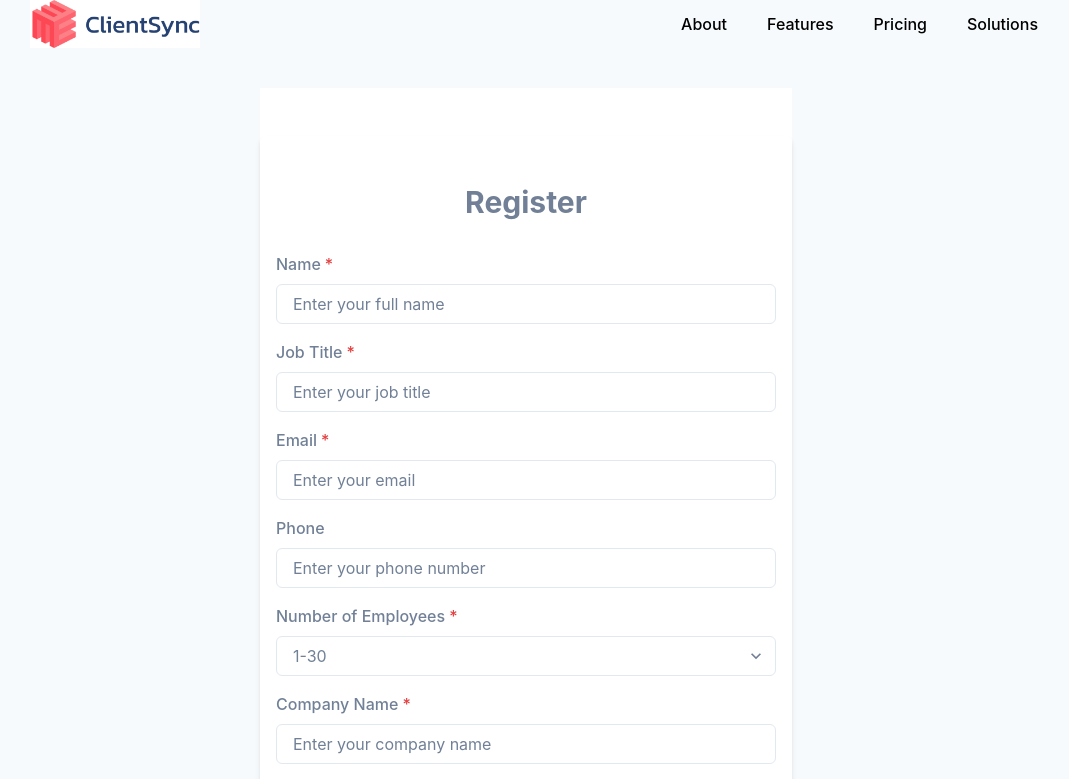
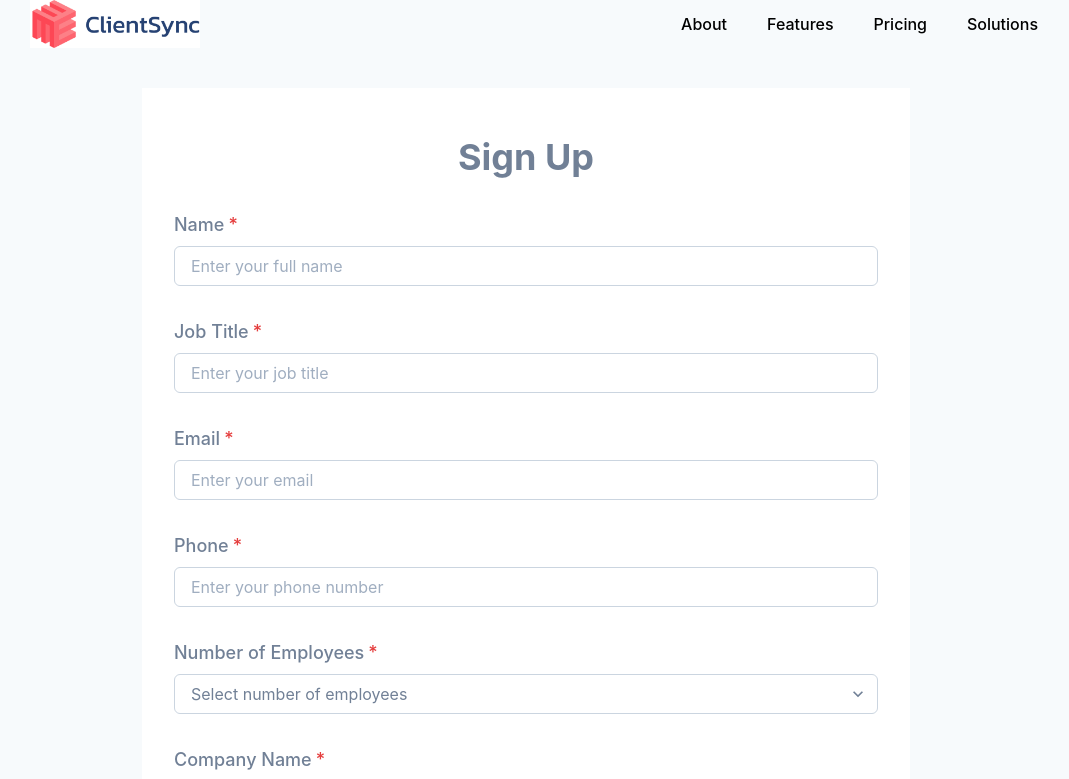
Before and after one commit to Hetp29/microCRM, a React (Create React App) app in the folder frontend/: page /register in a window 1280 px wide. Shown: the top 779 px of the page, without its empty margins (114-1183 px from the left). Built offline with nearby package versions, Linux system fonts and the light colour scheme.

Commit message:
Done with sign up page for now

```diff
--- a/frontend/src/components/Register.tsx
+++ b/frontend/src/components/Register.tsx
@@ -72,58 +72,82 @@ const Register = () => {
       py={12}
       bg="white"
       borderRadius="md"
-
       textColor="gray.500"
-      boxShadow="md"
-      mt={12}
-      mb={12}
+      width="800px"
+      px={8}
     >
-      <Box textAlign="center" width="500px" mb={8}>
-        <Heading size="lg" mb={4}>Register</Heading>
+      <Box textAlign="center" mb={8}>
+        <Heading size="xl" mb={6}>Sign Up</Heading>
       </Box>
       <form onSubmit={handleSubmit}>
-        <Stack spacing={4}>
+        <Stack spacing={8}> {/* Increased spacing for better fit */}
           <FormControl id="name" isRequired>
-            <FormLabel>Name</FormLabel>
+            <FormLabel fontSize="lg">Name</FormLabel>
             <Input
               type="text"
               value={name}
               onChange={(e) => setName(e.target.value)}
               placeholder="Enter your full name"
+              _placeholder={{ color: 'gray.400' }}
+              borderColor="gray.300"
+              borderWidth="1px"
+              _focus={{ borderColor: 'blue.500', boxShadow: 'none' }}
+              fontSize="md"
             />
           </FormControl>
           <FormControl id="job-title" isRequired>
-            <FormLabel>Job Title</FormLabel>
+            <FormLabel fontSize="lg">Job Title</FormLabel>
             <Input
               type="text"
               value={jobTitle}
               onChange={(e) => setJobTitle(e.target.value)}
               placeholder="Enter your job title"
+              _placeholder={{ color: 'gray.400' }}
+              borderColor="gray.300"
+              borderWidth="1px"
+              _focus={{ borderColor: 'blue.500', boxShadow: 'none' }}
+              fontSize="md"
             />
           </FormControl>
           <FormControl id="email" isRequired>
-            <FormLabel>Email</FormLabel>
+            <FormLabel fontSize="lg">Email</FormLabel>
             <Input
               type="email"
               value={email}
               onChange={(e) => setEmail(e.target.value)}
               placeholder="Enter your email"
+              _placeholder={{ color: 'gray.400' }}
+              borderColor="gray.300"
+              borderWidth="1px"
+              _focus={{ borderColor: 'blue.500', boxShadow: 'none' }}
+              fontSize="md"
             />
           </FormControl>
-          <FormControl id="phone">
-            <FormLabel>Phone</FormLabel>
+          <FormControl id="phone" isRequired>
+            <FormLabel fontSize="lg">Phone</FormLabel>
             <Input
               type="text"
               value={phone}
               onChange={(e) => setPhone(e.target.value)}
               placeholder="Enter your phone number"
+              _placeholder={{ color: 'gray.400' }}
+              borderColor="gray.300"
+              borderWidth="1px"
+              _focus={{ borderColor: 'blue.500', boxShadow: 'none' }}
+              fontSize="md"
             />
           </FormControl>
           <FormControl id="employees" isRequired>
-            <FormLabel>Number of Employees</FormLabel>
+            <FormLabel fontSize="lg">Number of Employees</FormLabel>
             <Select
               value={employees}
+              borderColor="gray.300"
+              borderWidth="1px"
+              placeholder="Select number of employees"
+              _placeholder={{ color: 'gray.400' }}
+              _focus={{ borderColor: 'blue.500', boxShadow: 'none' }}
               onChange={(e) => setEmployees(e.target.value)}
+              fontSize="md"
             >
               <option value="1-30">1-30</option>
               <option value="31-300">31-300</option>
@@ -132,21 +156,31 @@ const Register = () => {
             </Select>
           </FormControl>
           <FormControl id="company-name" isRequired>
-            <FormLabel>Company Name</FormLabel>
+            <FormLabel fontSize="lg">Company Name</FormLabel>
             <Input
               type="text"
               value={companyName}
               onChange={(e) => setCompanyName(e.target.value)}
               placeholder="Enter your company name"
+              _placeholder={{ color: 'gray.400' }}
+              borderColor="gray.300"
+              borderWidth="1px"
+              _focus={{ borderColor: 'blue.500', boxShadow: 'none' }}
+              fontSize="md"
             />
           </FormControl>
           <FormControl id="password" isRequired>
-            <FormLabel>Password</FormLabel>
+            <FormLabel fontSize="lg">Password</FormLabel>
             <Input
               type="password"
               value={password}
               onChange={(e) => setPassword(e.target.value)}
               placeholder="Enter your password"
+              _placeholder={{ color: 'gray.400' }}
+              borderColor="gray.300"
+              borderWidth="1px"
+              _focus={{ borderColor: 'blue.500', boxShadow: 'none' }}
+              fontSize="md"
             />
           </FormControl>
           <Button colorScheme="brand" type="submit" size="lg">
```
